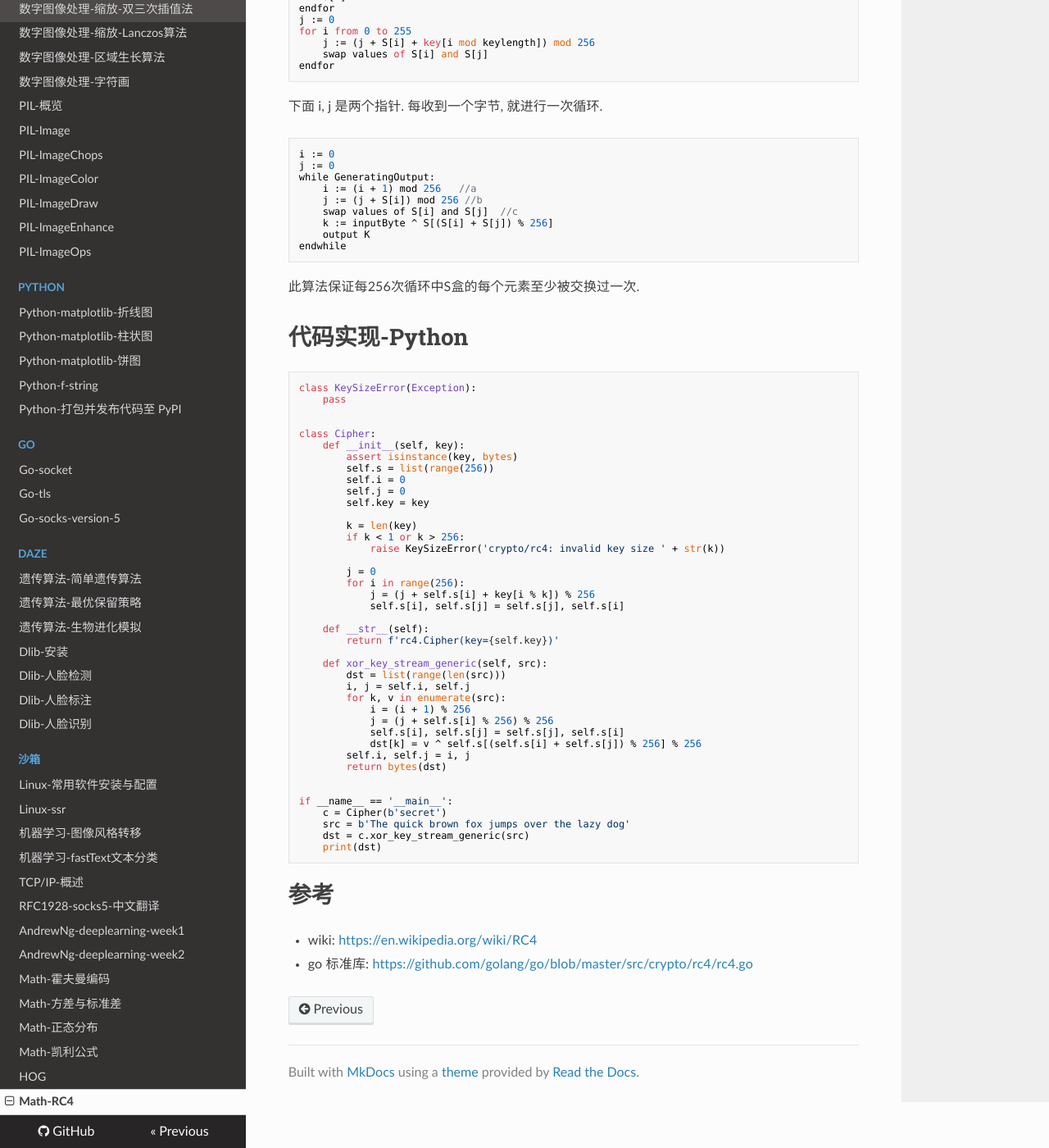
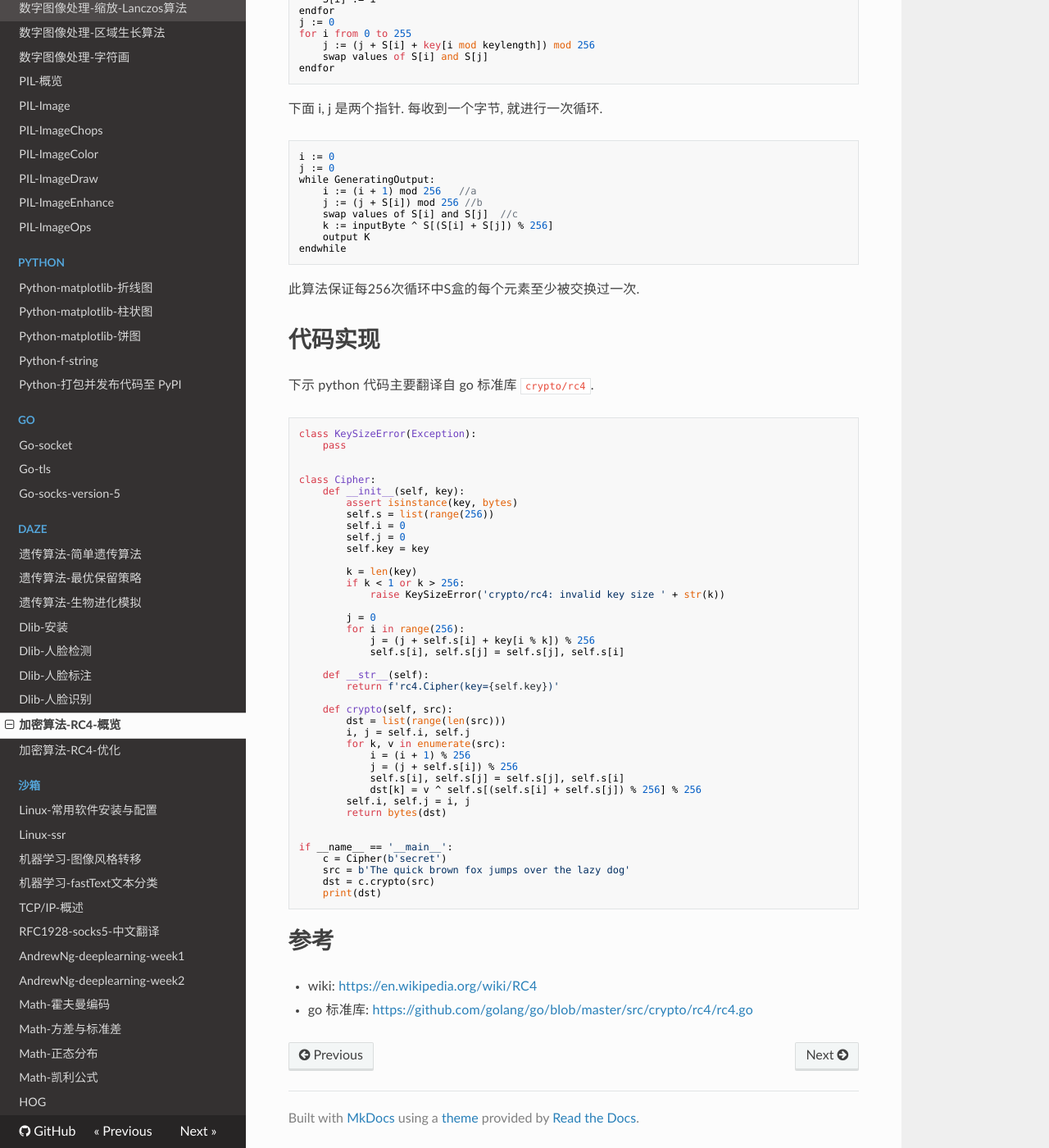
Before and after one commit to J14032016/accu, an MkDocs documentation site: the page built from docs/content/daze/rc4/overview.md, in a window 1280 px wide and 1400 px high, scrolled down 520 px. Shown: the whole window at 82% size. Built offline with MkDocs 1.6.1, drawn with Linux system fonts in a browser that asks for light colours; nearby versions of some CDN libraries; old or Windows-style settings are respelled for this version of MkDocs; some of the changed text lies outside the part shown.

Commit message:
2018-01-17 17:39:29

````diff
--- a/docs/content/rc4.md
+++ b/docs/content/daze/rc4/overview.md
@@ -1,4 +1,4 @@
-# RC4
+# 概览
 
 RC4 是对称流加密算法, 密文与明文长度均等. 密钥长度为 [1, 256]. 让它如此广泛分布和使用的主要因素是它*不可思议的简单和速度*.
 
@@ -36,7 +36,9 @@ endwhile
 
 此算法保证每256次循环中S盒的每个元素至少被交换过一次.
 
-# 代码实现-Python
+# 代码实现
+
+下示 python 代码主要翻译自 go 标准库 `crypto/rc4`.
 
 ```py
 class KeySizeError(Exception):
@@ -63,12 +65,12 @@ class Cipher:
     def __str__(self):
         return f'rc4.Cipher(key={self.key})'
 
-    def xor_key_stream_generic(self, src):
+    def crypto(self, src):
         dst = list(range(len(src)))
         i, j = self.i, self.j
         for k, v in enumerate(src):
             i = (i + 1) % 256
-            j = (j + self.s[i] % 256) % 256
+            j = (j + self.s[i]) % 256
             self.s[i], self.s[j] = self.s[j], self.s[i]
             dst[k] = v ^ self.s[(self.s[i] + self.s[j]) % 256] % 256
         self.i, self.j = i, j
@@ -78,7 +80,7 @@ class Cipher:
 if __name__ == '__main__':
     c = Cipher(b'secret')
     src = b'The quick brown fox jumps over the lazy dog'
-    dst = c.xor_key_stream_generic(src)
+    dst = c.crypto(src)
     print(dst)
 ```
 
--- a/mkdocs.yml
+++ b/mkdocs.yml
@@ -69,6 +69,8 @@ pages:
         - Dlib-人脸检测: content/daze/dlib/face_detect.md
         - Dlib-人脸标注: content/daze/dlib/face_landmark.md
         - Dlib-人脸识别: content/daze/dlib/face_recognition.md
+        - 加密算法-RC4-概览: content/daze/rc4/overview.md
+        - 加密算法-RC4-优化: content/daze/rc4/optimize.md
 - 沙箱:
         - Linux-常用软件安装与配置: content/os_install.md
         - Linux-ssr: content/os_ssr.md
@@ -83,4 +85,3 @@ pages:
         - Math-正态分布: content/normal_distribution.md
         - Math-凯利公式: content/kelly_formula.md
         - HOG: content/hog.md
-        - Math-RC4: content/rc4.md
````
Also changed, not shown: docs/content/daze/rc4/optimize.md (added, +134 -0 lines).
